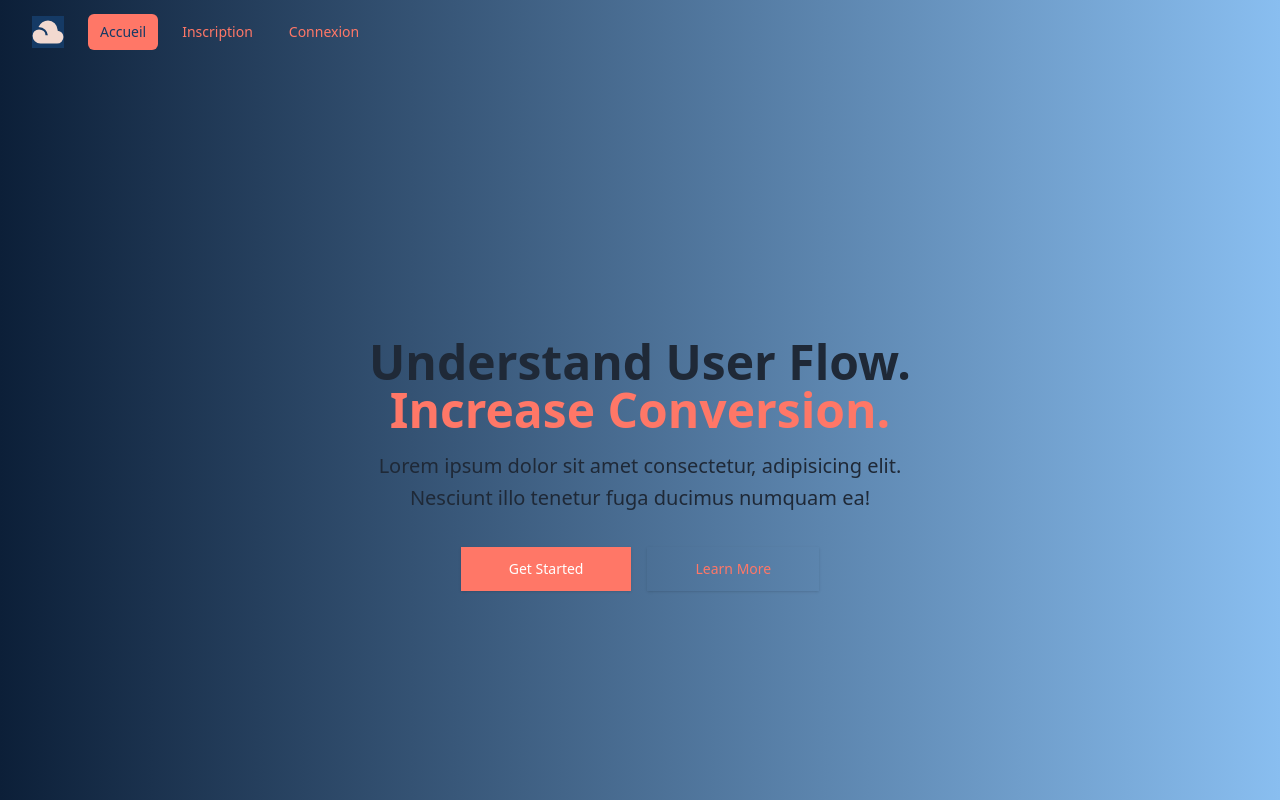
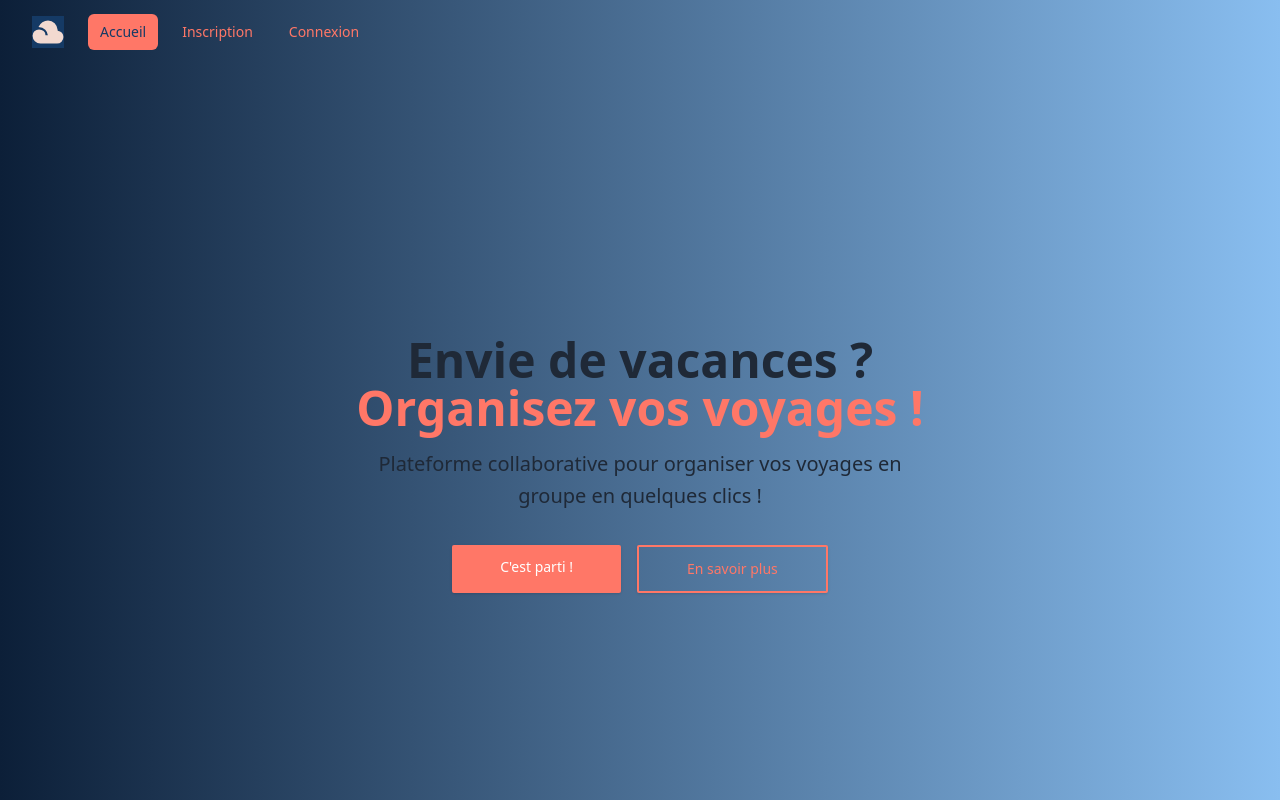
Before and after one commit to laurafeugene/site-voyage-front, a React (Vite) app: page / in a window 1280 px wide. Shown: the top 800 px of the page. Built offline with nearby package versions, Linux system fonts and the light colour scheme.

Commit message:
fix: :art: changer color into banner and style

```diff
--- a/src/components/App/Home/Banner/Banner.tsx
+++ b/src/components/App/Home/Banner/Banner.tsx
@@ -4,30 +4,30 @@ function Banner() {
       <div className="mx-auto max-w-screen-xl px-4 py-32 lg:flex lg:h-screen lg:items-center">
         <div className="mx-auto max-w-xl text-center">
           <h1 className="text-3xl font-extrabold sm:text-5xl">
-            Understand User Flow.
+            Envie de vacances ?
             <strong className="font-extrabold text-bittersweet sm:block">
-              Increase Conversion.
+              Organisez vos voyages !
             </strong>
           </h1>
 
           <p className="mt-4 sm:text-xl/relaxed">
-            Lorem ipsum dolor sit amet consectetur, adipisicing elit. Nesciunt
-            illo tenetur fuga ducimus numquam ea!
+            Plateforme collaborative pour organiser vos voyages en groupe en
+            quelques clics !
           </p>
 
           <div className="mt-8 flex flex-wrap justify-center gap-4">
             <a
-              className="block w-full rounded bg-bittersweet px-12 py-3 text-sm font-medium text-white shadow hover:bg-bittersweet-600 focus:outline-none focus:ring active:bg-bittersweet-500 sm:w-auto"
+              className="block w-full rounded-sm bg-bittersweet px-12 py-3 text-sm font-medium text-white shadow hover:bg-bittersweet-500 focus:outline-none focus:ring active:bg-bittersweet-500 sm:w-auto"
               href="/get-started"
             >
-              Get Started
+              C'est parti !
             </a>
 
             <a
-              className="block w-full rounded px-12 py-3 text-sm font-medium text-bittersweet shadow hover:text-bittersweet-500 focus:outline-none focus:ring active:text-bittersweet-500 sm:w-auto"
+              className="block w-full rounded-sm px-12 py-3 border-2 border-bittersweet text-sm font-medium text-bittersweet shadow hover:text-bittersweet-500 focus:outline-none focus:ring active:text-bittersweet-500 sm:w-auto"
               href="/about"
             >
-              Learn More
+              En savoir plus
             </a>
           </div>
         </div>
```
